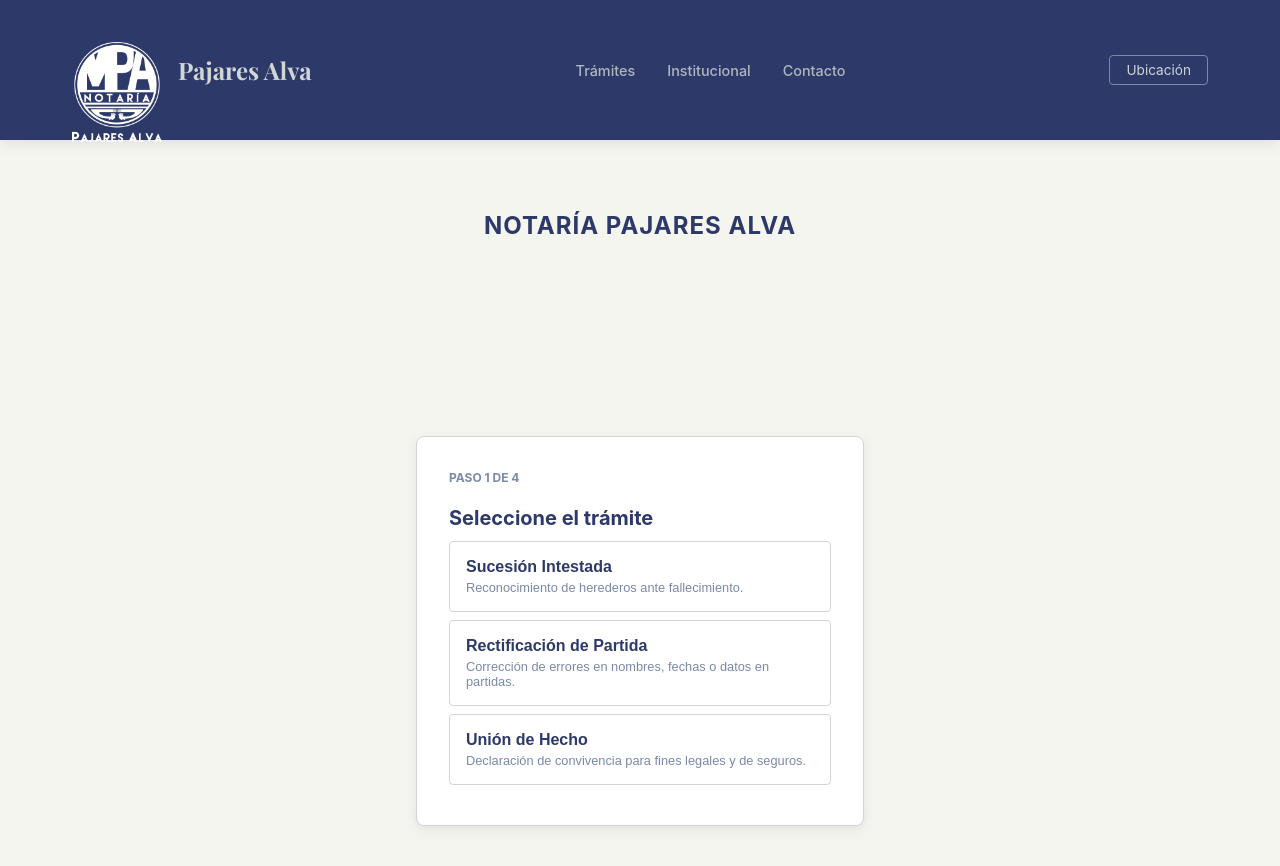
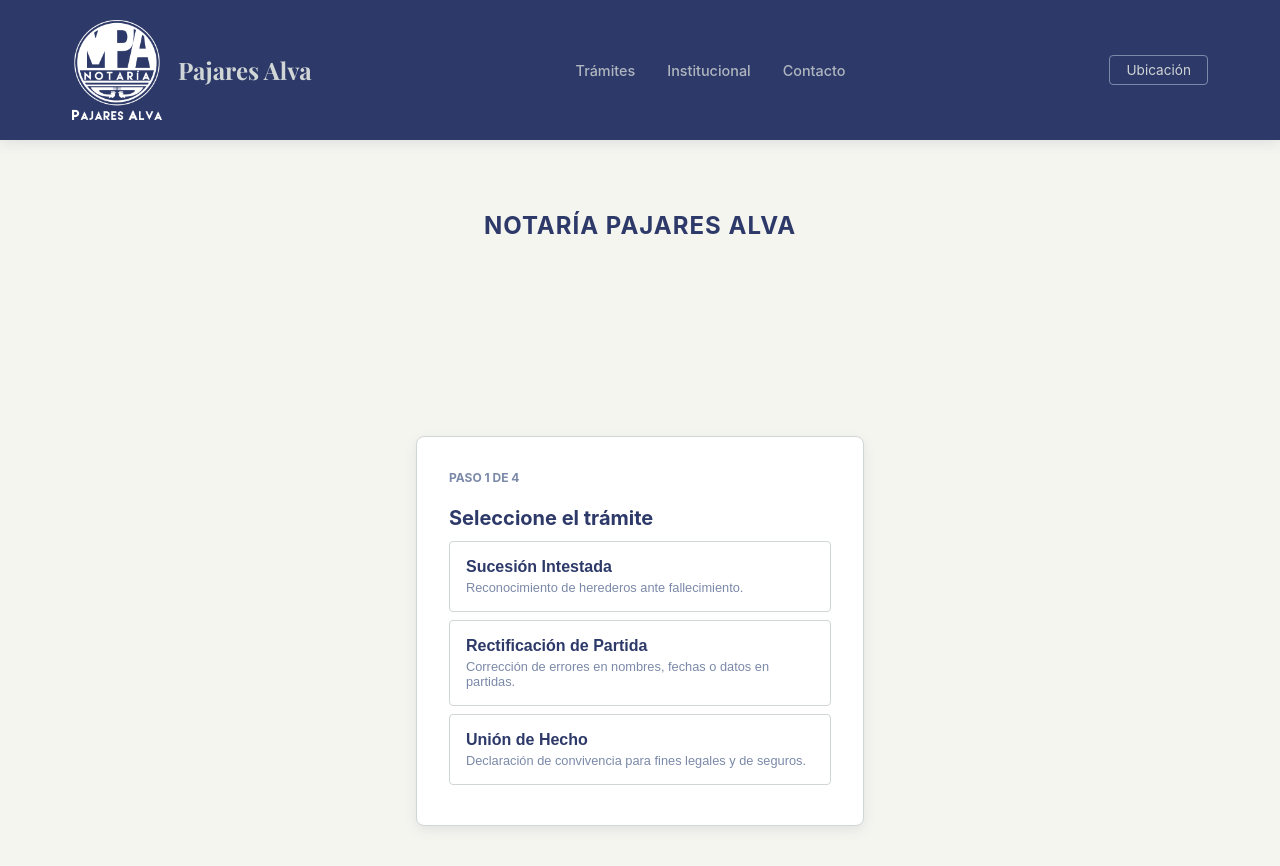
Before and after one commit to radiocat-fanzine/notaria-pajares-alva, a React (Vite) app: page / in a window 1280 px wide. Shown: the top 866 px of the page. Built offline with nearby package versions, Linux system fonts and the light colour scheme; no server answers.

Commit message:
navbar 7

```diff
--- a/src/styles/Navbar.css
+++ b/src/styles/Navbar.css
@@ -19,7 +19,6 @@
     justify-content: space-between;
     align-items: center;
     padding: 0 var(--space-lg);
-    overflow: visible;
 }
 
 .nav-brand {
@@ -32,13 +31,13 @@
 .nav-logo {
     height: 100px;
     width: auto;
-    transform: translateY(22px);
+    transform: translateY(0);
+
     z-index: 10000;
     filter: brightness(0) invert(1);
     display: block;
     object-fit: contain;
 }
-
 .nav-title {
     font-family: var(--font-serif);
     color: var(--color-secondary);
```
